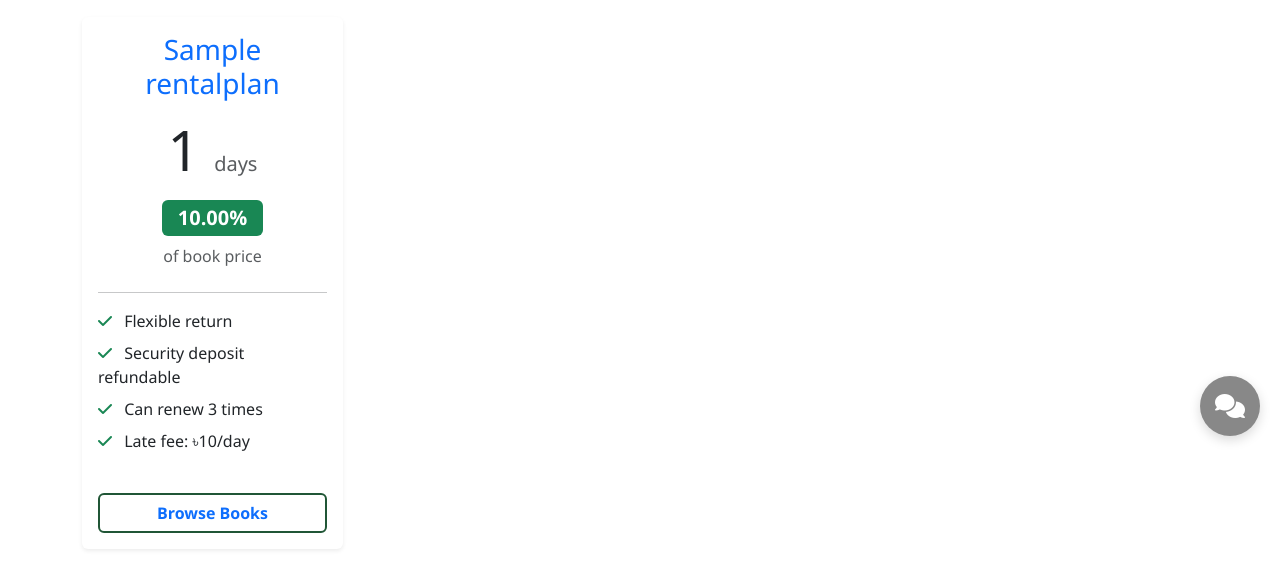
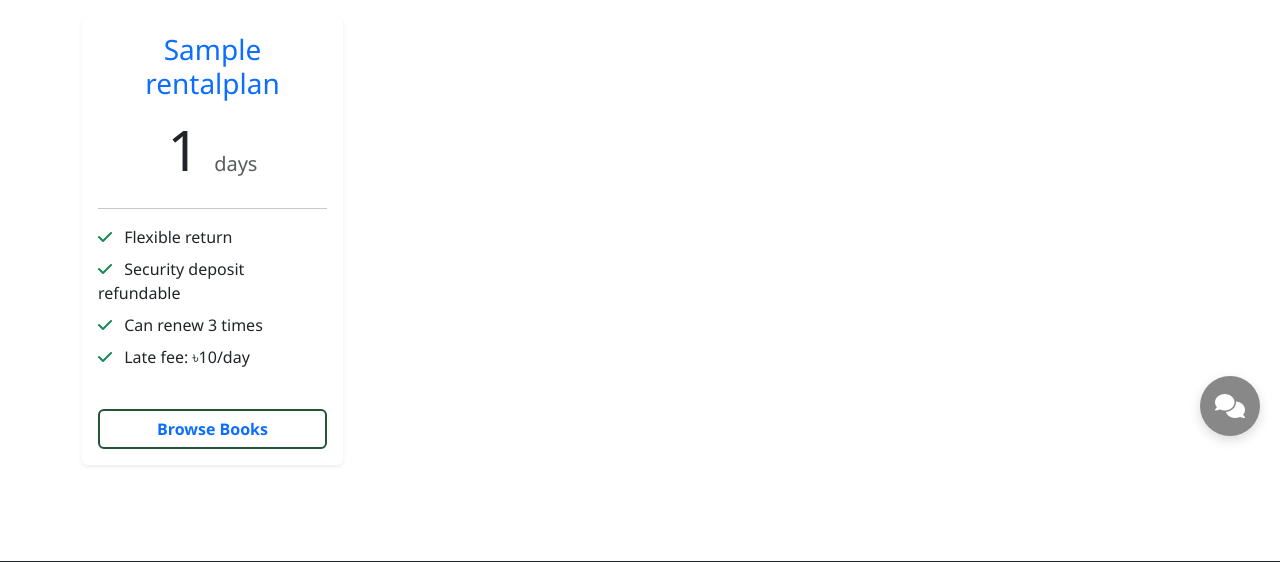
Before and after one commit to uzzalbhuiyan318/Online-Book-Store, a Django app: page /rentals/plans/ in a window 1280 px wide. Shown: the part 344-906 px from the top of the page. Run offline with Django 4.2, Linux system fonts and the light colour scheme; tables that the repository leaves empty hold one stand-in row (values such as "Sample post"); parts of the project's set-up code (start-up, migrations or seed data) failed here and were passed over; some libraries are stand-ins or nearby versions.

Commit message:
feat: Update rental detail and plans templates for improved layout and styling

```diff
--- a/templates/rentals/book_rental_detail.html
+++ b/templates/rentals/book_rental_detail.html
@@ -660,7 +660,7 @@
                                 </div>
 
                                 <!-- Fee Structure Info -->
-                                <div class="alert alert-info mt-3" style="font-size: 0.9rem;">
+                                {% comment %} <div class="alert alert-info mt-3" style="font-size: 0.9rem;">
                                     <div><i class="fas fa-info-circle"></i> <strong>Rental Fee Structure:</strong></div>
                                     <div class="mt-2">
                                         <i class="fas fa-check-circle text-success"></i> Base Fee: <strong>৳{{ settings.base_rental_fee }}</strong><br>
@@ -670,7 +670,7 @@
                                     <div class="mt-2 text-muted" style="font-size: 0.85rem;">
                                         Formula: Base Fee + (Days × Per Day Fee)
                                     </div>
-                                </div>
+                                </div> {% endcomment %}
 
                                 {% comment %} <div class="info-box">
                                     <i class="info-icon fas fa-shield-alt"></i>
--- a/templates/rentals/rental_plans.html
+++ b/templates/rentals/rental_plans.html
@@ -27,13 +27,9 @@
                 {% endif %}
                 <div class="card-body text-center">
                     <h3 class="card-title text-primary mb-3">{{ plan.name }}</h3>
-                    <div class="display-4 mb-3">
+                    <div class="display-4 mb-4">
                         <strong>{{ plan.days }}</strong>
                         <small class="fs-5 text-muted">days</small>
-                    </div>
-                    <div class="mb-4">
-                        <span class="badge bg-success fs-5 px-3 py-2">{{ plan.price_percentage }}%</span>
-                        <p class="text-muted mt-2 mb-0">of book price</p>
                     </div>
                     <hr>
                     <ul class="list-unstyled text-start">
```
